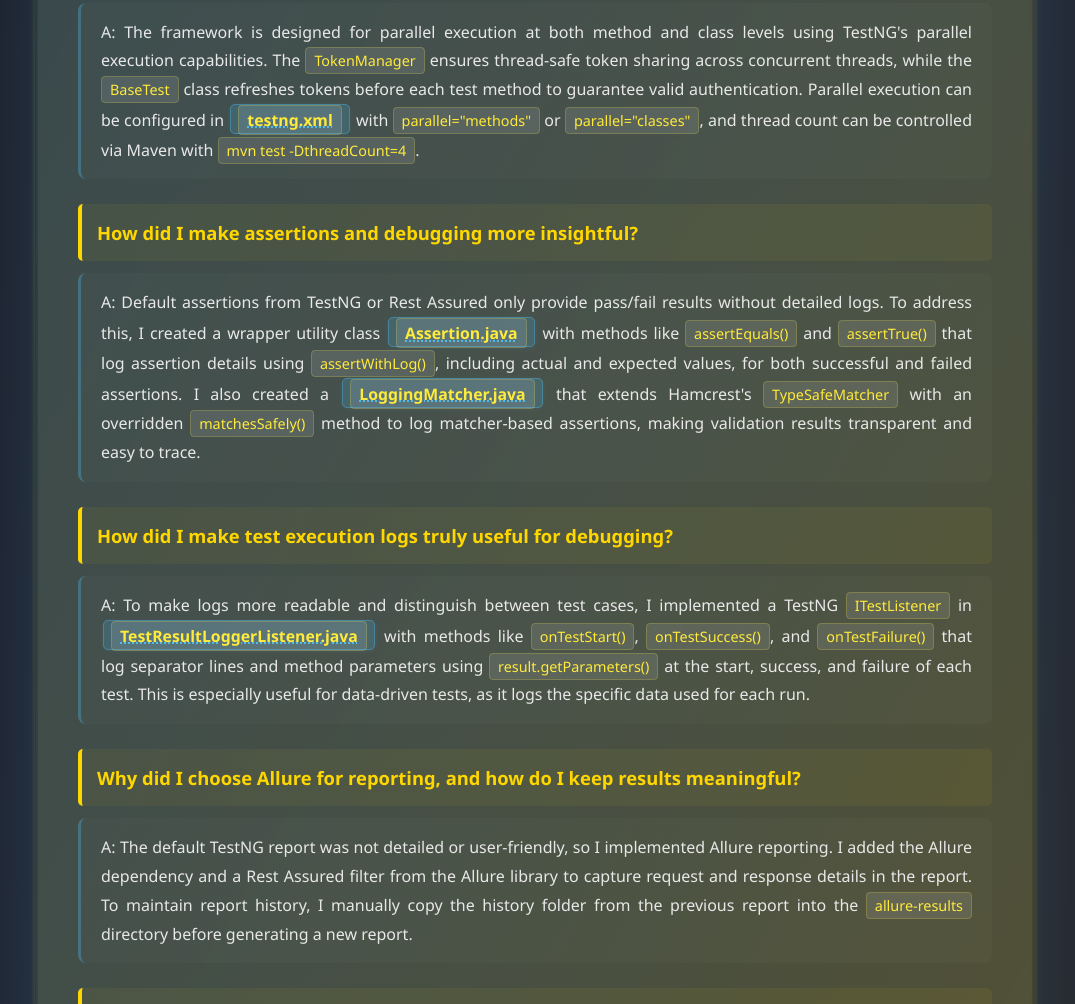
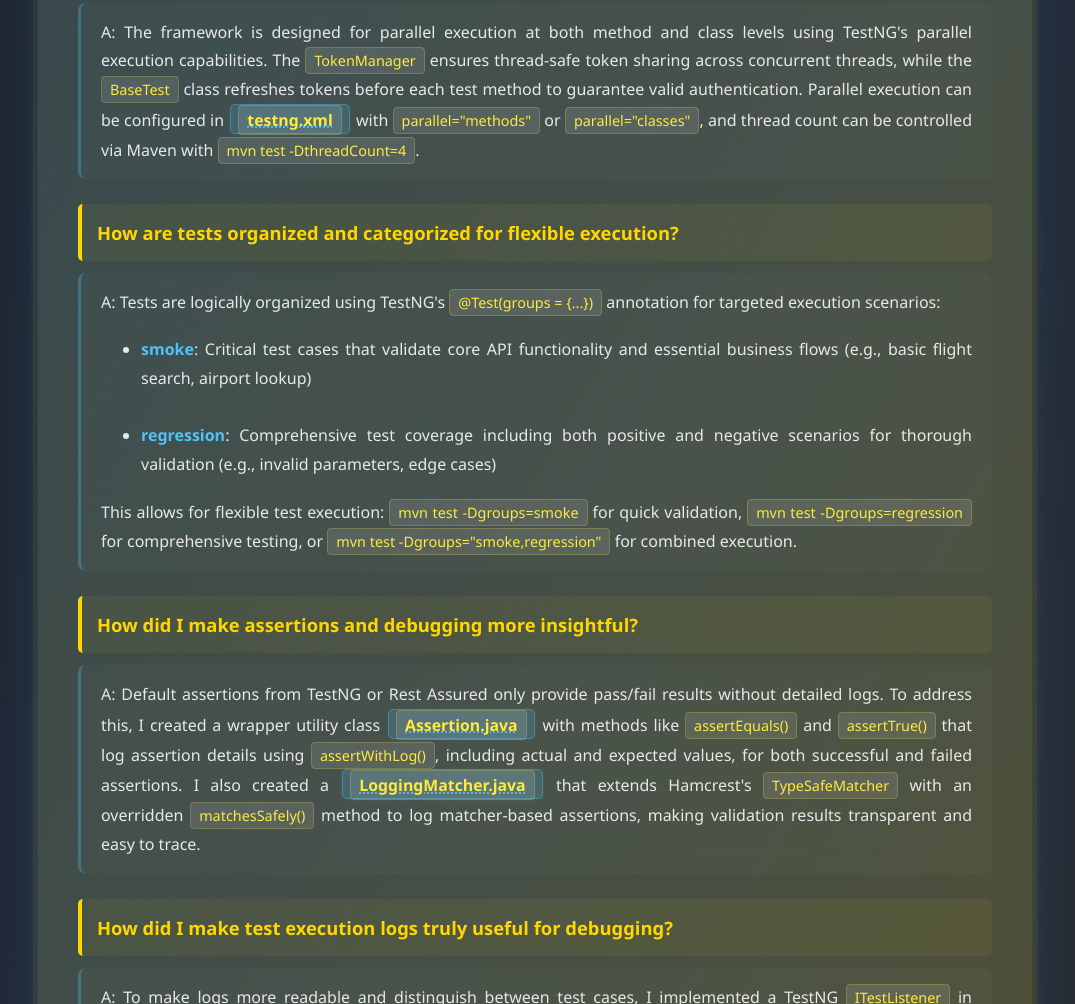
Before and after one commit to NayeemJohnY/amadeus-rest-assured-api-test-automation, a plain HTML site: page github-pages/index.html in a window 1280 px wide. Shown: the part 2452-3456 px from the top of the page, without its empty margins (105-1180 px from the left). Drawn offline with Linux system fonts and the light colour scheme.

Commit message:
Update README

```diff
--- a/github-pages/index.html
+++ b/github-pages/index.html
@@ -147,6 +147,20 @@
                     <code>mvn test -DthreadCount=4</code>.
                 </dd>
 
+                <dt><strong>How are tests organized and categorized for flexible execution?</strong></dt>
+                <dd>A: Tests are logically organized using TestNG's <code>@Test(groups = {...})</code> annotation for targeted
+                    execution scenarios:
+                    <ul style="margin-top: 10px; margin-left: 20px;">
+                        <li><strong>smoke</strong>: Critical test cases that validate core API functionality and essential
+                            business flows (e.g., basic flight search, airport lookup)</li>
+                        <li><strong>regression</strong>: Comprehensive test coverage including both positive and negative
+                            scenarios for thorough validation (e.g., invalid parameters, edge cases)</li>
+                    </ul>
+                    This allows for flexible test execution: <code>mvn test -Dgroups=smoke</code> for quick validation,
+                    <code>mvn test -Dgroups=regression</code> for comprehensive testing, or
+                    <code>mvn test -Dgroups="smoke,regression"</code> for combined execution.
+                </dd>
+
                 <dt><strong>How did I make assertions and debugging more insightful?</strong></dt>
                 <dd>A: Default assertions from TestNG or Rest Assured only provide pass/fail results without detailed
                     logs.
```
Also changed, not shown: 1 other file.
